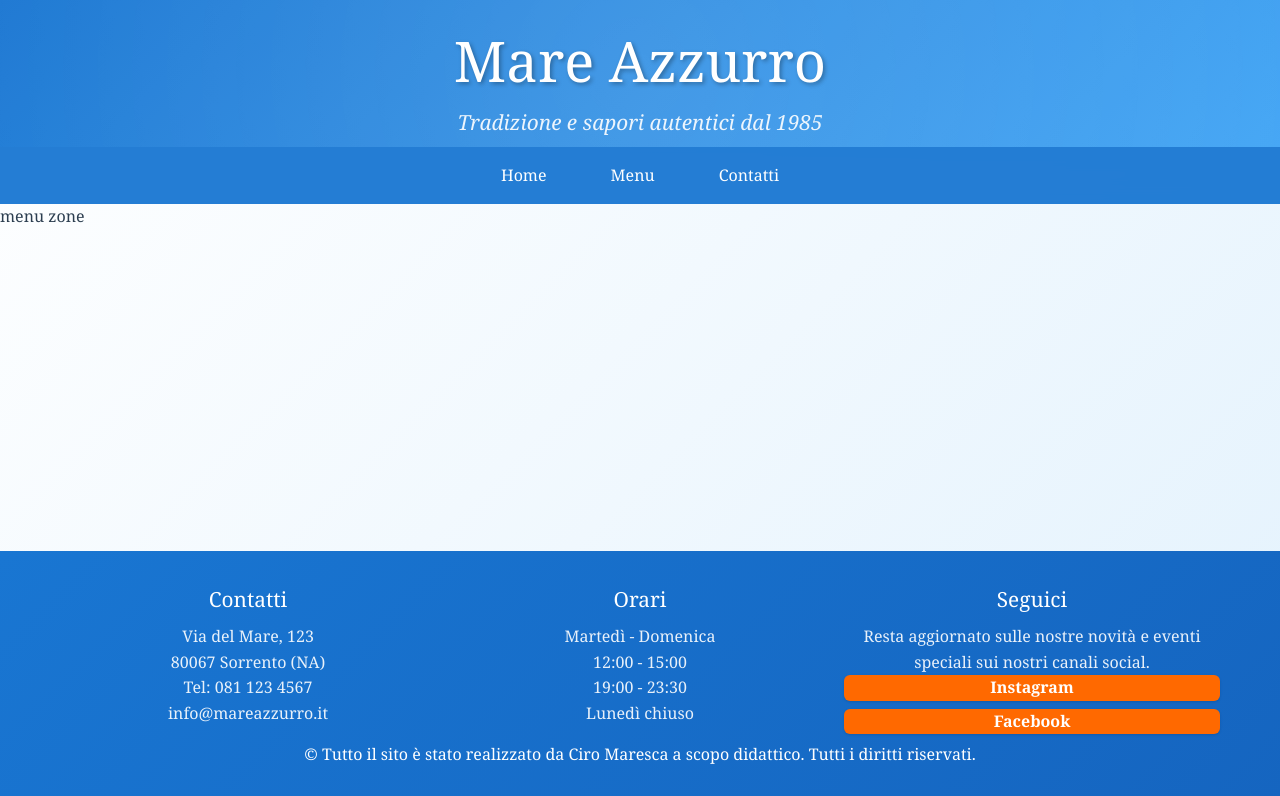
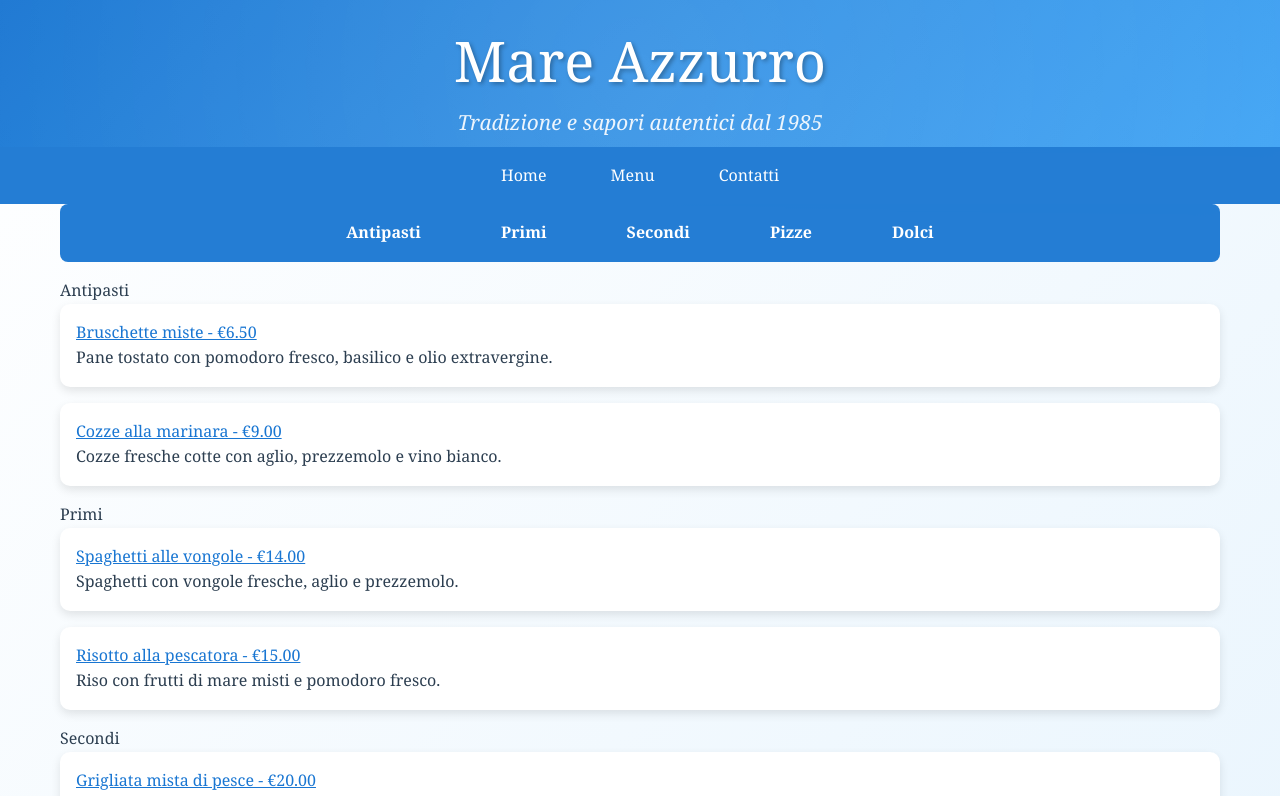
Before and after one commit to CyrusVII/restaurant-app, an Angular app: page /menu in a window 1280 px wide. Shown: the top 796 px of the page. Built offline with nearby package versions, Linux system fonts and the light colour scheme.

Commit message:
menu inizio

```diff
--- a/public/data/menu-data/menu-ita.json
+++ b/public/data/menu-data/menu-ita.json
@@ -52,6 +52,23 @@
       ]
     },
     {
+      "categoria": "Pizze",
+      "piatti": [
+        {
+          "nome": "Bologna",
+          "descrizione": "Pistacchio e mortadella",
+          "prezzo": 10.00,
+          "immagine": "assets/images/capri.jpg"
+        },
+        {
+          "nome": "Bologna",
+          "descrizione": "Pistacchio e mortadella",
+          "prezzo": 10.00,
+          "immagine": "assets/images/capri.jpg"
+        }
+      ]
+    },
+    {
       "categoria": "Dolci",
       "piatti": [
         {
--- a/src/app/components/menu/menu.component.html
+++ b/src/app/components/menu/menu.component.html
@@ -1 +1,50 @@
-<div>menu zone</div>
+<div class="menu-wrapper container">
+
+  <!-- Nav categorie per Desktop -->
+  <nav class="menu-nav" *ngIf="!isMobile">
+    <ul>
+      <li *ngFor="let cat of menuData">
+        <button (click)="selectCategoria(cat)">{{ cat.categoria }}</button>
+      </li>
+    </ul>
+  </nav>
+
+  <!-- Pulsanti categorie per Mobile -->
+  <div class="menu-mobile-nav" *ngIf="isMobile && !selectedCategoria">
+    <button class="circle-btn" *ngFor="let cat of menuData" (click)="selectCategoria(cat)">
+      {{ cat.categoria }}
+    </button>
+  </div>
+
+  <!-- Lista piatti per Mobile -->
+  <div class="menu-mobile-list" *ngIf="isMobile && selectedCategoria">
+    <button class="back-btn" (click)="goBack()">⬅ Torna indietro</button>
+    <h2>{{ selectedCategoria.categoria }}</h2>
+    <div *ngFor="let piatto of selectedCategoria.piatti" class="piatto-card">
+      <h3 (click)="piatto.immagine && toggleImage(piatto)" [class.clickable]="piatto.immagine">
+        {{ piatto.nome }} - {{ piatto.prezzo | currency:'EUR' }}
+      </h3>
+      <p>{{ piatto.descrizione }}</p>
+      <div *ngIf="piatto.showImage" class="piatto-img">
+        <img [src]="piatto.immagine" [alt]="piatto.nome">
+      </div>
+    </div>
+  </div>
+
+  <!-- Lista piatti per Desktop -->
+  <div class="menu-sections" *ngIf="!isMobile">
+    <section *ngFor="let categoria of menuData" [attr.id]="categoria.categoria">
+      <h2>{{ categoria.categoria }}</h2>
+      <div *ngFor="let piatto of categoria.piatti" class="piatto-card">
+        <h3 (click)="piatto.immagine && toggleImage(piatto)" [class.clickable]="piatto.immagine">
+          {{ piatto.nome }} - {{ piatto.prezzo | currency:'EUR' }}
+        </h3>
+        <p>{{ piatto.descrizione }}</p>
+        <div *ngIf="piatto.showImage" class="piatto-img">
+          <img [src]="piatto.immagine" [alt]="piatto.nome">
+        </div>
+      </div>
+    </section>
+  </div>
+
+</div>
--- a/src/app/components/menu/menu.component.ts
+++ b/src/app/components/menu/menu.component.ts
@@ -1,11 +1,51 @@
-import { Component } from '@angular/core';
+import { Component, HostListener, OnInit } from '@angular/core';
+import { CategoriaMenu, MenuData, Piatto } from '../../services/model/model';
+
+import { HttpClient } from '@angular/common/http';
+import { CommonModule } from '@angular/common';
+import { MenuService } from '../../services/menu.service';
 
 @Component({
   selector: 'app-menu',
-  imports: [],
+  imports: [
+    CommonModule
+  ],
   templateUrl: './menu.component.html',
   styleUrl: './menu.component.css'
 })
-export class MenuComponent {
 
+export class MenuComponent implements OnInit {
+  menuData: CategoriaMenu[] = [];
+  isMobile = false;
+  selectedCategoria: CategoriaMenu | null = null;
+
+  constructor(private menuService: MenuService) {}
+
+  ngOnInit() {
+    this.checkIfMobile();
+    this.menuService.getMenu().subscribe((data: MenuData) => {
+      this.menuData = data.menu;
+    });
+  }
+
+  @HostListener('window:resize')
+  checkIfMobile() {
+    this.isMobile = window.innerWidth <= 768;
+  }
+
+  toggleImage(piatto: Piatto) {
+    piatto.showImage = !piatto.showImage;
+  }
+
+  selectCategoria(categoria: CategoriaMenu) {
+    if (this.isMobile) {
+      this.selectedCategoria = categoria;
+    } else {
+      document.getElementById(categoria.categoria)?.scrollIntoView({ behavior: 'smooth' });
+    }
+  }
+
+  goBack() {
+    this.selectedCategoria = null;
+  }
 }
--- /dev/null
+++ b/src/app/services/menu.service.ts
@@ -0,0 +1,18 @@
+import { Injectable } from '@angular/core';
+import { HttpClient } from '@angular/common/http';
+import { Observable } from 'rxjs';
+import { MenuData } from './model/model';
+
+
+@Injectable({
+  providedIn: 'root'
+})
+export class MenuService {
+  private menuUrl = 'data/menu-data/menu-ita.json';
+
+  constructor(private http: HttpClient) {}
+
+  getMenu(): Observable<MenuData> {
+    return this.http.get<MenuData>(this.menuUrl);
+  }
+}
--- a/src/styles.css
+++ b/src/styles.css
@@ -114,6 +114,86 @@ nav a {
 nav a:hover {
     background: rgba(255,255,255,0.2);
     transform: translateY(-2px);
+}
+
+/* menu section */
+.menu-nav {
+    position: sticky;
+    top: 60px;
+    background: rgba(25, 118, 210, 0.95);
+    padding: 0.5rem;
+    border-radius: 8px;
+    margin-bottom: 1rem;
+}
+
+.menu-nav ul {
+    display: flex;
+    gap: 3rem;
+    justify-content: center;
+}
+
+.menu-nav button {
+    background: transparent;
+    border: none;
+    color: white;
+    font-weight: bold;
+    padding: 0.5rem 1rem;
+    transition: background 0.3s;
+}
+
+.menu-nav button:hover {
+    background: rgba(255, 255, 255, 0.2);
+    border-radius: 20px;
+}
+
+.circle-btn {
+    width: 80px;
+    height: 80px;
+    border-radius: 50%;
+    background: linear-gradient(135deg, #1976d2, #42a5f5);
+    color: white;
+    font-weight: bold;
+    border: none;
+    margin: 0.5rem;
+    box-shadow: 0 4px 10px rgba(0, 0, 0, 0.2);
+    transition: transform 0.2s;
+}
+
+.circle-btn:hover {
+    transform: scale(1.05);
+}
+
+.back-btn {
+    background: #1976d2;
+    color: white;
+    border: none;
+    padding: 0.5rem 1rem;
+    margin-bottom: 1rem;
+    border-radius: 5px;
+}
+
+.piatto-card {
+    background: white;
+    border-radius: 10px;
+    padding: 1rem;
+    margin-bottom: 1rem;
+    box-shadow: 0 4px 10px rgba(0, 0, 0, 0.1);
+}
+
+.piatto-card h3.clickable {
+    cursor: pointer;
+    color: #1976d2;
+    text-decoration: underline;
+}
+
+.piatto-img {
+    margin-top: 0.5rem;
+}
+
+.piatto-img img {
+    width: 100%;
+    border-radius: 10px;
+    object-fit: cover;
 }
 
 /* Section styles */
```
Also changed, not shown: src/app/services/model/model.ts (+18 -0 lines).
